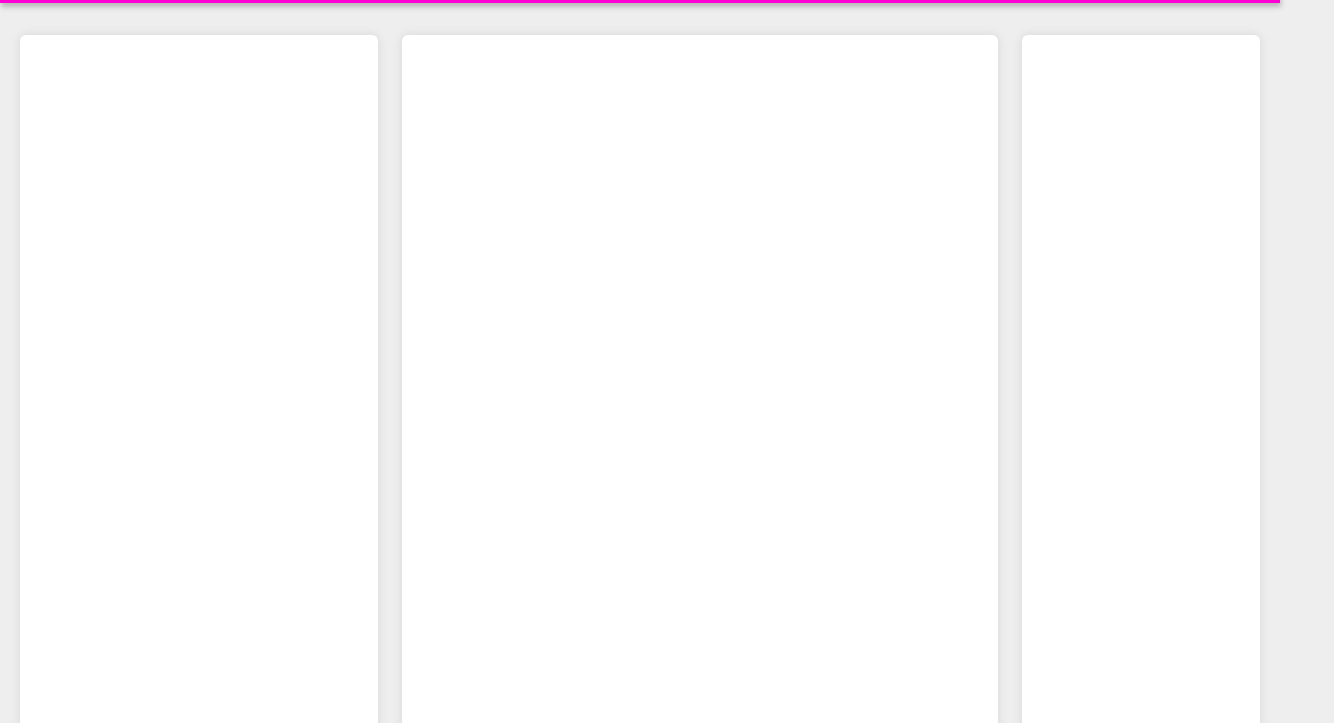
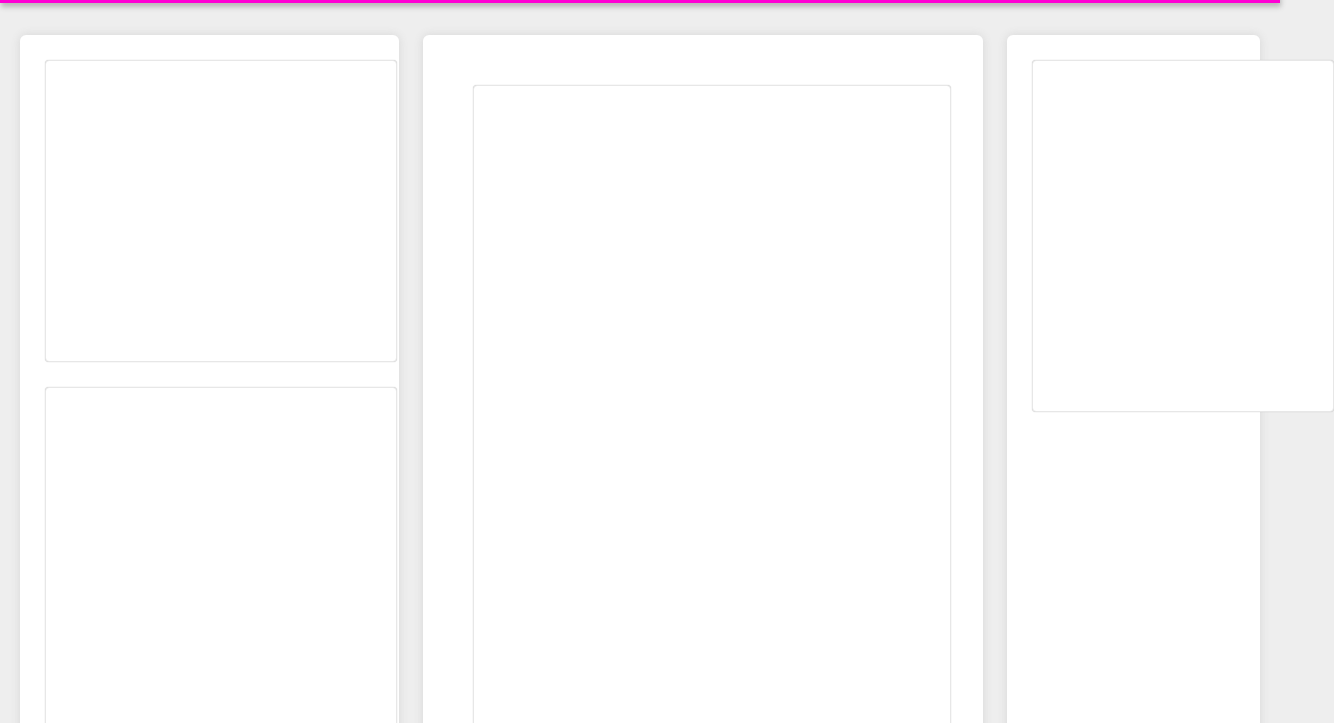
Before and after one commit to JuliRulquinha/MyWebsite, a plain HTML site: page Index.html in a window 1280 px wide. Shown: the part 77-800 px from the top of the page, 1334 px wide, since content can reach past the window. Drawn offline with Linux system fonts and the light colour scheme.

Commit message:
Added new 'divs'

```diff
--- /dev/null
+++ b/CardClass.css
@@ -0,0 +1,28 @@
+.card-l{
+  background-color: #ffffff;
+  border-radius: 4px;
+  height: 300px;
+  width: 350px;
+  margin: 25px;
+  box-shadow: 0 0 1px #b9b9b9;
+  border:1px solid#e7e7e7
+
+}
+.card-l2{
+  background-color: #ffffff;
+  border-radius: 4px;
+  height: 400px;
+  width: 350px;
+  margin: 25px;
+  box-shadow: 0 0 1px #b9b9b9;
+  border:1px solid#e7e7e7
+}
+.card-r{
+  background-color: #ffffff;
+  border-radius: 4px;
+  height: 350px;
+  width: 300px;
+  margin: 25px;
+  box-shadow: 0 0px 1px #b9b9b9;
+  border:1px solid#e7e7e7
+}
--- a/Index.css
+++ b/Index.css
@@ -1,6 +1,7 @@
 html{
     background-color: rgb(238, 238, 238);
 }
+
 div.flex-container> div
 {
     margin: 12px;
@@ -50,3 +51,12 @@ h1{
 h3{
     color:rgb(156, 0, 122) ;
 }
+main>div{
+    background-color: #ffffff;
+    border-radius: 4px;
+    height: 85%;
+    width: 85%;
+    margin: 50px;
+    box-shadow: 0 0 1px #b9b9b9;
+    border:1px solid#e7e7e7
+}
--- a/Index.html
+++ b/Index.html
@@ -2,6 +2,7 @@
 
 <head>
     <link rel="stylesheet" href="Index.css">
+    <link rel="stylesheet" href="CardClass.css">
 </head>
 
 <body>
@@ -10,21 +11,26 @@
     </header>
     <div class="flex-container">
         <div class="left">
-            <div>
-
+            <div class="card-l">
+                <p>
+                </p>
             </div>
-            <p>
-            </p>
+          <div class="card-l2"></div>
         </div>
         <div class="center">
-            <p>
-            </p>
                 <main>
+                    <div>
+                        <p>
+                        </p>
+                    </div>
                 </main>
         </div>
         <div class="right">
-            <p>
-            </p>
+            <div class="card-r">
+                <p>
+                </p>
+            </div>
+
         </div>
     </div>
 </body>
```
